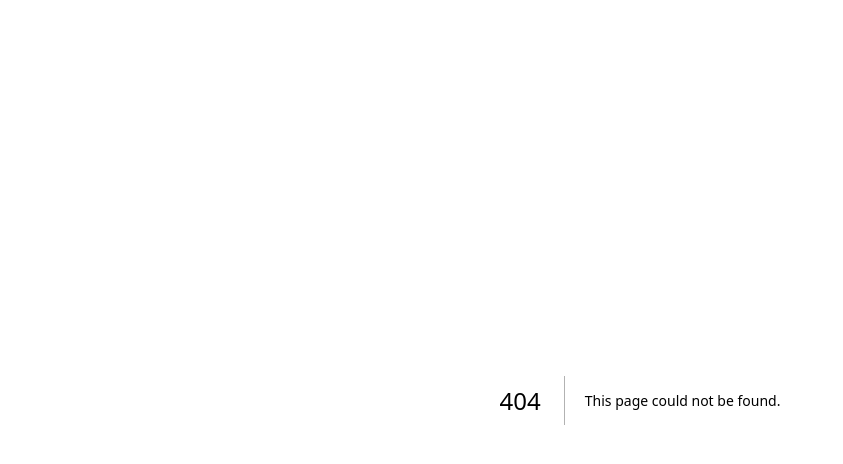
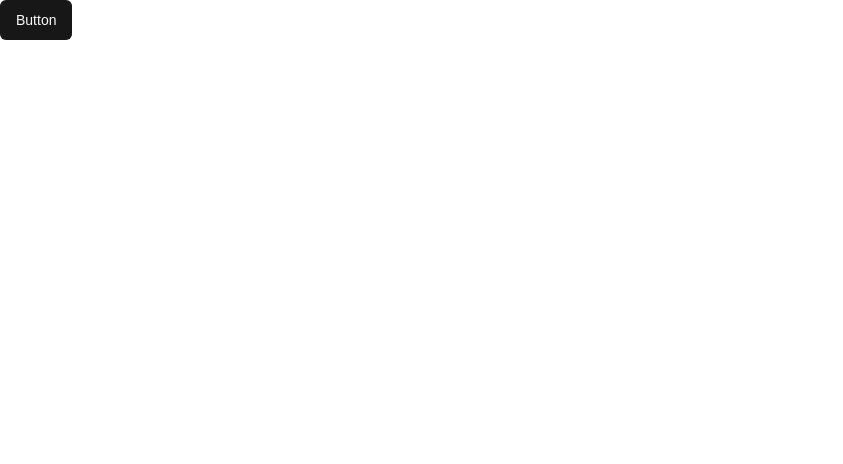
Before and after one commit to hrglzz/www, a Next.js app: page /playground in a window 1280 px wide. Before the commit this address had no page. Shown: the top 464 px of the page, without its empty margins (0-843 px from the left). Built offline with nearby package versions, Linux system fonts and the light colour scheme.

Commit message:
ADD: <Button> component
ADD: Page for '/playground' to test 'shadcn/ui' components

```diff
--- /dev/null
+++ b/app/playground/page.tsx
@@ -0,0 +1,9 @@
+import { Button } from "@/components/ui/button"
+
+export default function Page() {
+  return (
+    <div>
+      <Button>Button</Button>
+    </div>
+  )
+}
--- /dev/null
+++ b/components/ui/button.tsx
@@ -0,0 +1,56 @@
+import * as React from "react"
+import { Slot } from "@radix-ui/react-slot"
+import { cva, type VariantProps } from "class-variance-authority"
+
+import { cn } from "@/lib/utils"
+
+const buttonVariants = cva(
+  "inline-flex items-center justify-center whitespace-nowrap rounded-md text-sm font-medium ring-offset-white transition-colors focus-visible:outline-none focus-visible:ring-2 focus-visible:ring-neutral-950 focus-visible:ring-offset-2 disabled:pointer-events-none disabled:opacity-50 dark:ring-offset-neutral-950 dark:focus-visible:ring-neutral-300",
+  {
+    variants: {
+      variant: {
+        default: "bg-neutral-900 text-neutral-50 hover:bg-neutral-900/90 dark:bg-neutral-50 dark:text-neutral-900 dark:hover:bg-neutral-50/90",
+        destructive:
+          "bg-red-500 text-neutral-50 hover:bg-red-500/90 dark:bg-red-900 dark:text-neutral-50 dark:hover:bg-red-900/90",
+        outline:
+          "border border-neutral-200 bg-white hover:bg-neutral-100 hover:text-neutral-900 dark:border-neutral-800 dark:bg-neutral-950 dark:hover:bg-neutral-800 dark:hover:text-neutral-50",
+        secondary:
+          "bg-neutral-100 text-neutral-900 hover:bg-neutral-100/80 dark:bg-neutral-800 dark:text-neutral-50 dark:hover:bg-neutral-800/80",
+        ghost: "hover:bg-neutral-100 hover:text-neutral-900 dark:hover:bg-neutral-800 dark:hover:text-neutral-50",
+        link: "text-neutral-900 underline-offset-4 hover:underline dark:text-neutral-50",
+      },
+      size: {
+        default: "h-10 px-4 py-2",
+        sm: "h-9 rounded-md px-3",
+        lg: "h-11 rounded-md px-8",
+        icon: "h-10 w-10",
+      },
+    },
+    defaultVariants: {
+      variant: "default",
+      size: "default",
+    },
+  }
+)
+
+export interface ButtonProps
+  extends React.ButtonHTMLAttributes<HTMLButtonElement>,
+    VariantProps<typeof buttonVariants> {
+  asChild?: boolean
+}
+
+const Button = React.forwardRef<HTMLButtonElement, ButtonProps>(
+  ({ className, variant, size, asChild = false, ...props }, ref) => {
+    const Comp = asChild ? Slot : "button"
+    return (
+      <Comp
+        className={cn(buttonVariants({ variant, size, className }))}
+        ref={ref}
+        {...props}
+      />
+    )
+  }
+)
+Button.displayName = "Button"
+
+export { Button, buttonVariants }
--- a/package.json
+++ b/package.json
@@ -9,6 +9,7 @@
     "lint": "next lint"
   },
   "dependencies": {
+    "@radix-ui/react-slot": "^1.1.0",
     "class-variance-authority": "^0.7.0",
     "clsx": "^2.1.1",
     "lucide-react": "^0.452.0",
```
Also changed, not shown: 1 other file (tests, documents, lock files or other folders).
